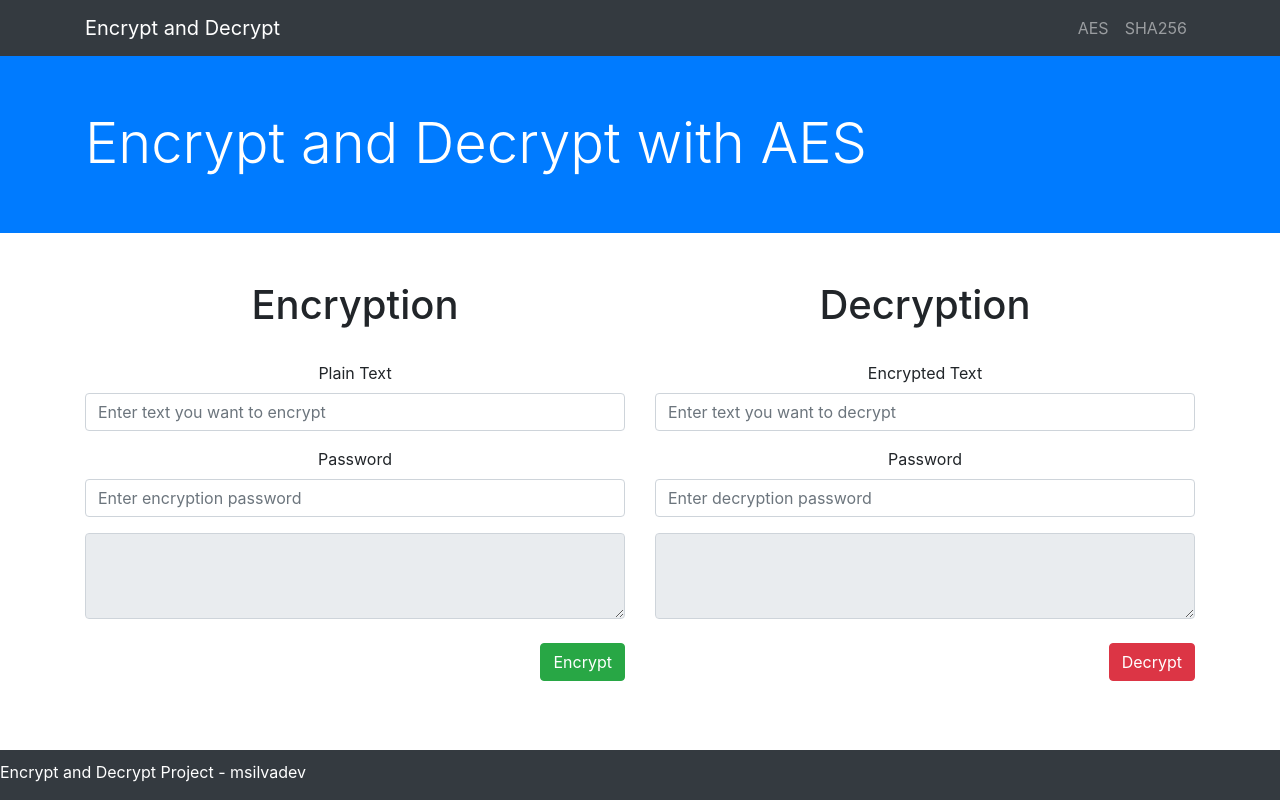
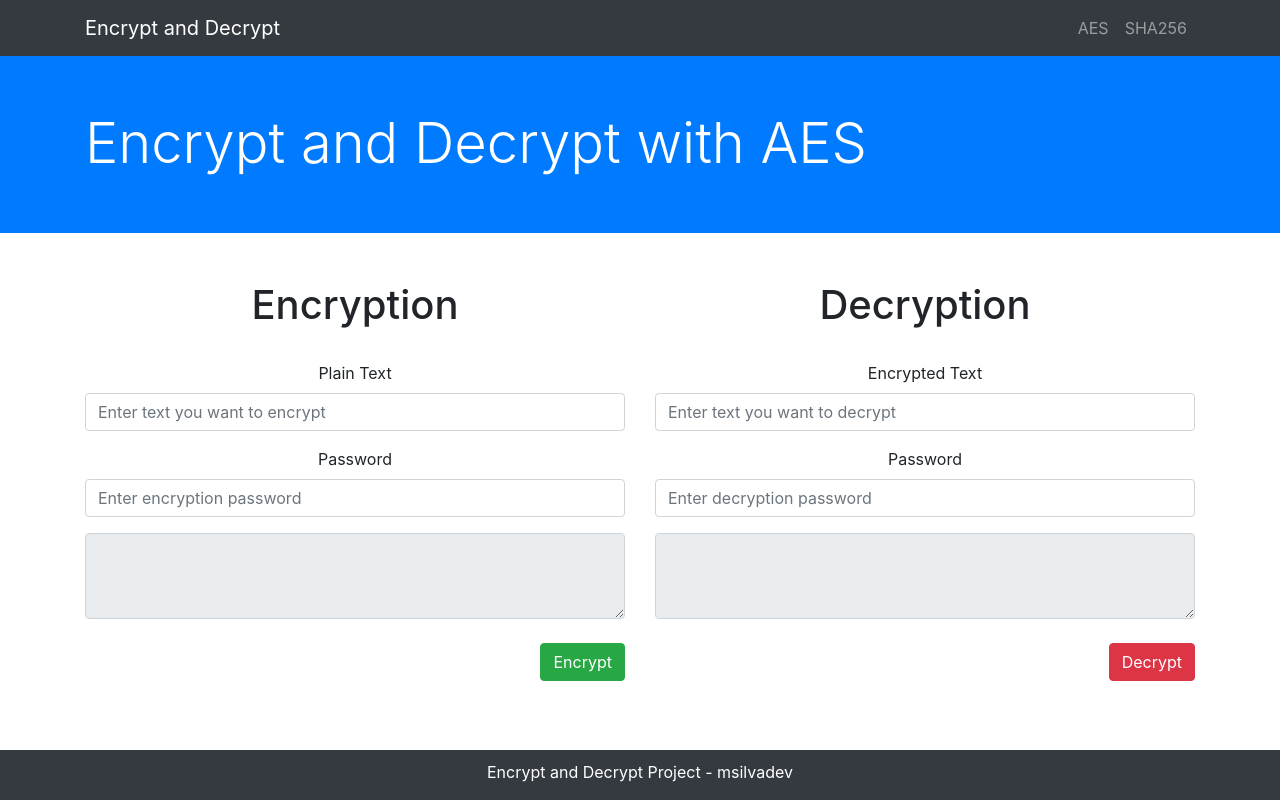
Before and after one commit to msilvadev/encrypt-decrypt, an Angular app: page / in a window 1280 px wide. Built offline with nearby package versions, Linux system fonts and the light colour scheme.

Commit message:
Footer css and Readme adjustment.

```diff
--- a/src/app/footer/footer.component.css
+++ b/src/app/footer/footer.component.css
@@ -0,0 +1,4 @@
+.footer{
+  height: 50px;
+  text-align: center;
+}
```
Also changed, not shown: 1 other file (tests, documents, lock files or other folders).
